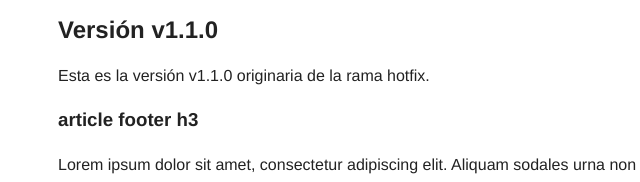
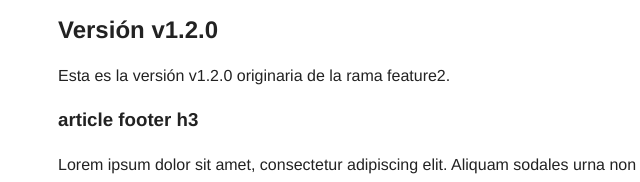
Before and after one commit to FerneyP35/ejercicio01, a plain HTML site: page index.html in a window 1280 px wide. Shown: the part 316-498 px from the top of the page, 69-709 px from the left. Drawn offline with Linux system fonts and the light colour scheme.

Commit message:
Versión v1.2.0 en master.

```diff
--- a/index.html
+++ b/index.html
@@ -44,9 +44,10 @@
                         </p>
                     </section>
                     <section>
-                        <h2>Versión v1.1.0</h2>
+
+                        <h2>Versión v1.2.0</h2>
                         <p>
-                            Esta es la versión v1.1.0 originaria de la rama hotfix.
+                            Esta es la versión v1.2.0 originaria de la rama feature2.
                         </p>
                     </section>
                     <footer>
```
